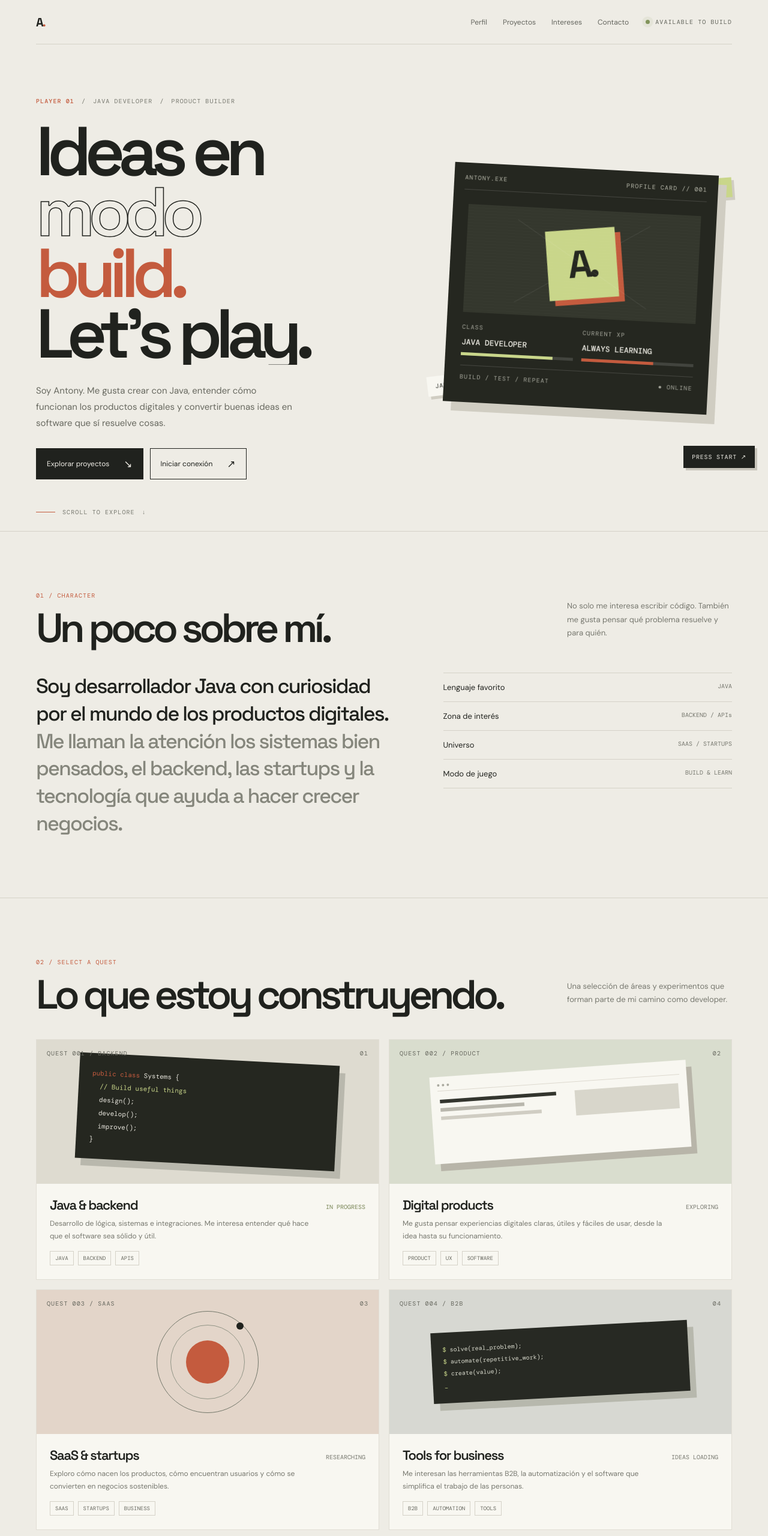
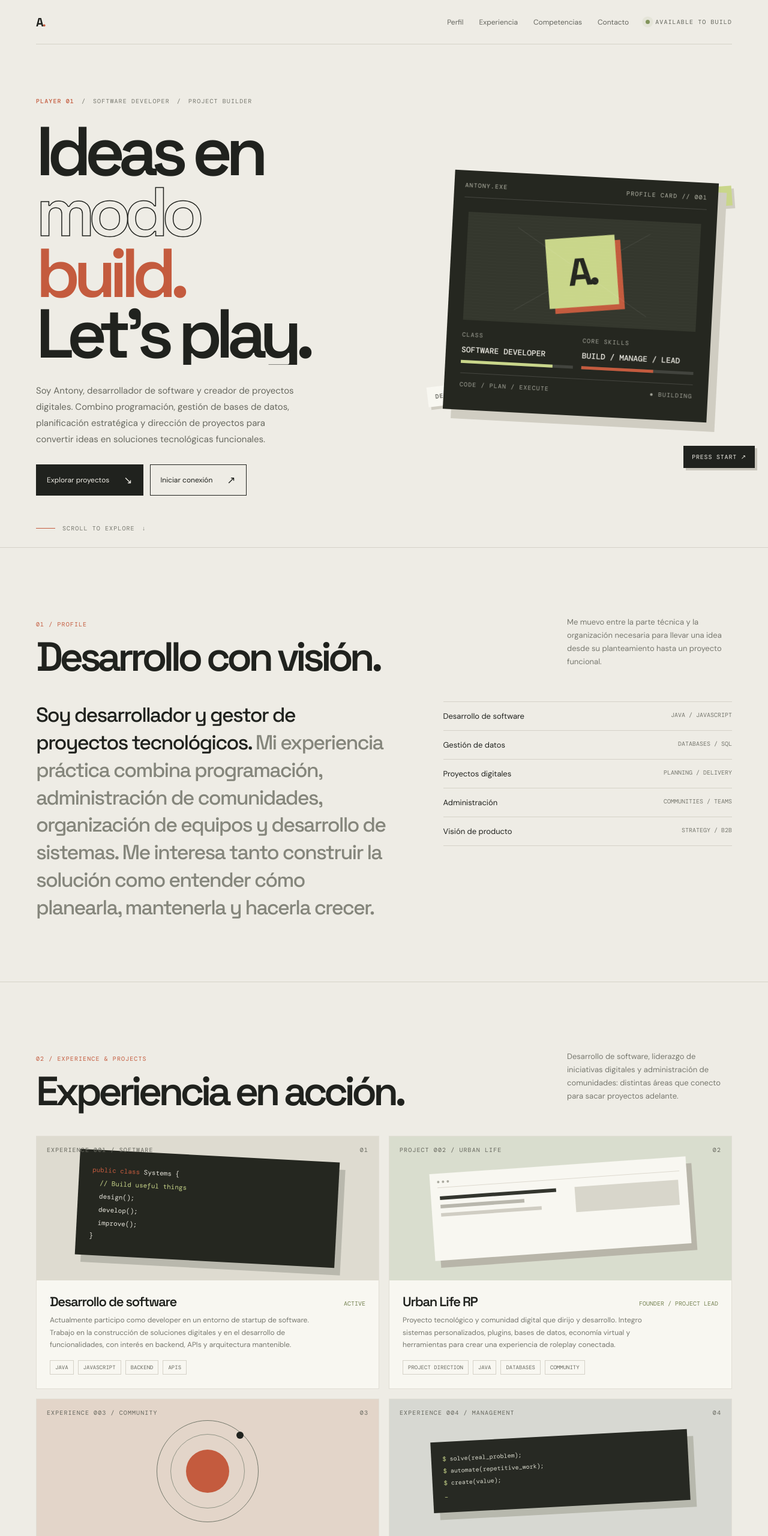
Before and after one commit to Antonysss/Antony-web, a plain HTML site: page index.html in a window 1280 px wide. Shown: the top 2560 px of the page at 60% size. Drawn offline with nearby package versions, Linux system fonts and the light colour scheme.

Commit message:
Update personal portfolio with developer and project management experience

```diff
--- a/index.html
+++ b/index.html
@@ -4,8 +4,8 @@
   <meta charset="UTF-8">
   <meta name="viewport" content="width=device-width, initial-scale=1">
   <meta name="theme-color" content="#eeece5">
-  <meta name="description" content="Antony — Desarrollador Java interesado en SaaS, startups y productos digitales B2B.">
-  <title>Antony — Developer / Player 01</title>
+  <meta name="description" content="Antony — Desarrollador de software con experiencia práctica en gestión de proyectos digitales, bases de datos, administración de comunidades y desarrollo de productos tecnológicos.">
+  <title>Antony — Software Developer / Project Builder</title>
   <link rel="preconnect" href="https://fonts.googleapis.com">
   <link rel="preconnect" href="https://fonts.gstatic.com" crossorigin>
   <link href="https://fonts.googleapis.com/css2?family=DM+Mono:wght@400;500&family=DM+Sans:wght@400;500;600;700&family=Space+Grotesk:wght@400;500;600;700&display=swap" rel="stylesheet">
@@ -29,30 +29,30 @@
   <header class="shell top">
     <a class="logo" href="#inicio">A<i>.</i></a>
     <div class="top-right">
-      <nav><a href="#perfil">Perfil</a><a href="#quests">Proyectos</a><a href="#focus">Intereses</a><a href="#contacto">Contacto</a></nav>
+      <nav><a href="#perfil">Perfil</a><a href="#quests">Experiencia</a><a href="#focus">Competencias</a><a href="#contacto">Contacto</a></nav>
       <div class="status mono"><i class="status-dot"></i> AVAILABLE TO BUILD</div>
     </div>
   </header>
   <main>
     <section class="shell hero" id="inicio">
       <div class="hero-copy-wrap">
-        <div class="level mono reveal"><b>PLAYER 01</b><span> / </span> JAVA DEVELOPER <span> / </span> PRODUCT BUILDER</div>
+        <div class="level mono reveal"><b>PLAYER 01</b><span> / </span> SOFTWARE DEVELOPER <span> / </span> PROJECT BUILDER</div>
         <h1 class="reveal"><span class="line"><span>Ideas en</span></span><span class="line"><span class="stroke">modo</span> <span class="orange">build.</span></span><span class="line"><span>Let's play.</span></span></h1>
-        <p class="hero-copy reveal d1">Soy Antony. Me gusta crear con Java, entender cómo funcionan los productos digitales y convertir buenas ideas en software que sí resuelve cosas.</p>
+        <p class="hero-copy reveal d1">Soy Antony, desarrollador de software y creador de proyectos digitales. Combino programación, gestión de bases de datos, planificación estratégica y dirección de proyectos para convertir ideas en soluciones tecnológicas funcionales.</p>
         <div class="actions reveal d2"><a class="btn" href="#quests">Explorar proyectos <span>↘</span></a><a class="btn ghost" href="#contacto">Iniciar conexión <span>↗</span></a></div>
       </div>
       <div class="game-panel reveal d2">
         <span class="float-tag one mono">NEW QUEST UNLOCKED ✳</span>
-        <span class="float-tag two mono">JAVA / LVL 01</span>
+        <span class="float-tag two mono">DEV / PROJECTS / DATA</span>
         <div class="panel-frame">
           <div class="panel-top mono"><span>ANTONY.EXE</span><span>PROFILE CARD // 001</span></div>
           <div class="panel-body">
             <div class="pixel-avatar"><div class="avatar-shape">A.</div><div class="scanline"></div></div>
             <div class="stats">
-              <div class="stat"><small class="mono">CLASS</small><strong>JAVA DEVELOPER</strong><div class="meter"><i></i></div></div>
-              <div class="stat"><small class="mono">CURRENT XP</small><strong>ALWAYS LEARNING</strong><div class="meter orange"><i></i></div></div>
+              <div class="stat"><small class="mono">CLASS</small><strong>SOFTWARE DEVELOPER</strong><div class="meter"><i></i></div></div>
+              <div class="stat"><small class="mono">CORE SKILLS</small><strong>BUILD / MANAGE / LEAD</strong><div class="meter orange"><i></i></div></div>
             </div>
-            <div class="panel-foot mono"><span>BUILD / TEST / REPEAT</span><span>● ONLINE</span></div>
+            <div class="panel-foot mono"><span>CODE / PLAN / EXECUTE</span><span>● BUILDING</span></div>
           </div>
         </div>
       </div>
@@ -60,62 +60,63 @@
     </section>
     <section class="section" id="perfil">
       <div class="shell">
-        <div class="section-head reveal"><div><div class="kicker mono">01 / CHARACTER</div><h2>Un poco sobre mí.</h2></div><p class="sub">No solo me interesa escribir código. También me gusta pensar qué problema resuelve y para quién.</p></div>
+        <div class="section-head reveal"><div><div class="kicker mono">01 / PROFILE</div><h2>Desarrollo con visión.</h2></div><p class="sub">Me muevo entre la parte técnica y la organización necesaria para llevar una idea desde su planteamiento hasta un proyecto funcional.</p></div>
         <div class="about">
-          <p class="about-lead reveal">Soy desarrollador Java con curiosidad por el mundo de los productos digitales. <span>Me llaman la atención los sistemas bien pensados, el backend, las startups y la tecnología que ayuda a hacer crecer negocios.</span></p>
+          <p class="about-lead reveal">Soy desarrollador y gestor de proyectos tecnológicos. <span>Mi experiencia práctica combina programación, administración de comunidades, organización de equipos y desarrollo de sistemas. Me interesa tanto construir la solución como entender cómo planearla, mantenerla y hacerla crecer.</span></p>
           <div class="skill-list reveal d1">
-            <div class="skill"><span>Lenguaje favorito</span><span>JAVA</span></div>
-            <div class="skill"><span>Zona de interés</span><span>BACKEND / APIs</span></div>
-            <div class="skill"><span>Universo</span><span>SAAS / STARTUPS</span></div>
-            <div class="skill"><span>Modo de juego</span><span>BUILD & LEARN</span></div>
+            <div class="skill"><span>Desarrollo de software</span><span>JAVA / JAVASCRIPT</span></div>
+            <div class="skill"><span>Gestión de datos</span><span>DATABASES / SQL</span></div>
+            <div class="skill"><span>Proyectos digitales</span><span>PLANNING / DELIVERY</span></div>
+            <div class="skill"><span>Administración</span><span>COMMUNITIES / TEAMS</span></div>
+            <div class="skill"><span>Visión de producto</span><span>STRATEGY / B2B</span></div>
           </div>
         </div>
       </div>
     </section>
     <section class="section" id="quests">
       <div class="shell">
-        <div class="section-head reveal"><div><div class="kicker mono">02 / SELECT A QUEST</div><h2>Lo que estoy construyendo.</h2></div><p class="sub">Una selección de áreas y experimentos que forman parte de mi camino como developer.</p></div>
+        <div class="section-head reveal"><div><div class="kicker mono">02 / EXPERIENCE & PROJECTS</div><h2>Experiencia en acción.</h2></div><p class="sub">Desarrollo de software, liderazgo de iniciativas digitales y administración de comunidades: distintas áreas que conecto para sacar proyectos adelante.</p></div>
         <div class="quest-grid">
           <article class="quest reveal" data-tilt>
-            <div class="quest-art"><span class="quest-label mono">QUEST 001 / BACKEND</span><span class="quest-index mono">01</span><div class="code-art"><em>public class</em> Systems {<br>&nbsp; <b>// Build useful things</b><br>&nbsp; design();<br>&nbsp; develop();<br>&nbsp; improve();<br>}</div></div>
-            <div class="quest-info"><div class="quest-meta"><h3>Java & backend</h3><span class="status-label">IN PROGRESS</span></div><p>Desarrollo de lógica, sistemas e integraciones. Me interesa entender qué hace que el software sea sólido y útil.</p><div class="chips"><span class="chip">Java</span><span class="chip">Backend</span><span class="chip">APIs</span></div></div>
+            <div class="quest-art"><span class="quest-label mono">EXPERIENCE 001 / SOFTWARE</span><span class="quest-index mono">01</span><div class="code-art"><em>public class</em> Systems {<br>&nbsp; <b>// Build useful things</b><br>&nbsp; design();<br>&nbsp; develop();<br>&nbsp; improve();<br>}</div></div>
+            <div class="quest-info"><div class="quest-meta"><h3>Desarrollo de software</h3><span class="status-label">ACTIVE</span></div><p>Actualmente participo como developer en un entorno de startup de software. Trabajo en la construcción de soluciones digitales y en el desarrollo de funcionalidades, con interés en backend, APIs y arquitectura mantenible.</p><div class="chips"><span class="chip">Java</span><span class="chip">JavaScript</span><span class="chip">Backend</span><span class="chip">APIs</span></div></div>
           </article>
           <article class="quest reveal d1" data-tilt>
-            <div class="quest-art"><span class="quest-label mono">QUEST 002 / PRODUCT</span><span class="quest-index mono">02</span><div class="art-window"><div class="window-bar"><i></i><i></i><i></i></div><div class="window-content"><div class="fake-lines"><i></i><i></i><i></i></div><div class="fake-block"></div></div></div></div>
-            <div class="quest-info"><div class="quest-meta"><h3>Digital products</h3><span>EXPLORING</span></div><p>Me gusta pensar experiencias digitales claras, útiles y fáciles de usar, desde la idea hasta su funcionamiento.</p><div class="chips"><span class="chip">Product</span><span class="chip">UX</span><span class="chip">Software</span></div></div>
+            <div class="quest-art"><span class="quest-label mono">PROJECT 002 / URBAN LIFE</span><span class="quest-index mono">02</span><div class="art-window"><div class="window-bar"><i></i><i></i><i></i></div><div class="window-content"><div class="fake-lines"><i></i><i></i><i></i></div><div class="fake-block"></div></div></div></div>
+            <div class="quest-info"><div class="quest-meta"><h3>Urban Life RP</h3><span class="status-label">FOUNDER / PROJECT LEAD</span></div><p>Proyecto tecnológico y comunidad digital que dirijo y desarrollo. Integro sistemas personalizados, plugins, bases de datos, economía virtual y herramientas para crear una experiencia de roleplay conectada.</p><div class="chips"><span class="chip">Project direction</span><span class="chip">Java</span><span class="chip">Databases</span><span class="chip">Community</span></div></div>
           </article>
           <article class="quest reveal" data-tilt>
-            <div class="quest-art"><span class="quest-label mono">QUEST 003 / SAAS</span><span class="quest-index mono">03</span><div class="orbit-art"><span></span></div></div>
-            <div class="quest-info"><div class="quest-meta"><h3>SaaS & startups</h3><span>RESEARCHING</span></div><p>Exploro cómo nacen los productos, cómo encuentran usuarios y cómo se convierten en negocios sostenibles.</p><div class="chips"><span class="chip">SaaS</span><span class="chip">Startups</span><span class="chip">Business</span></div></div>
+            <div class="quest-art"><span class="quest-label mono">EXPERIENCE 003 / COMMUNITY</span><span class="quest-index mono">03</span><div class="orbit-art"><span></span></div></div>
+            <div class="quest-info"><div class="quest-meta"><h3>Administración de comunidades</h3><span class="status-label">HANDS-ON</span></div><p>Experiencia administrando comunidades digitales y coordinando su operación. Organización de espacios, gestión de miembros, comunicación, estructura de roles y seguimiento de actividades para mantener proyectos ordenados.</p><div class="chips"><span class="chip">Administration</span><span class="chip">Discord</span><span class="chip">Coordination</span><span class="chip">Operations</span></div></div>
           </article>
           <article class="quest reveal d1" data-tilt>
-            <div class="quest-art"><span class="quest-label mono">QUEST 004 / B2B</span><span class="quest-index mono">04</span><div class="terminal-art"><span class="prompt">$</span> solve(real_problem);<br><span class="prompt">$</span> automate(repetitive_work);<br><span class="prompt">$</span> create(value);<br><span class="prompt">_</span></div></div>
-            <div class="quest-info"><div class="quest-meta"><h3>Tools for business</h3><span>IDEAS LOADING</span></div><p>Me interesan las herramientas B2B, la automatización y el software que simplifica el trabajo de las personas.</p><div class="chips"><span class="chip">B2B</span><span class="chip">Automation</span><span class="chip">Tools</span></div></div>
+            <div class="quest-art"><span class="quest-label mono">EXPERIENCE 004 / MANAGEMENT</span><span class="quest-index mono">04</span><div class="terminal-art"><span class="prompt">$</span> solve(real_problem);<br><span class="prompt">$</span> automate(repetitive_work);<br><span class="prompt">$</span> create(value);<br><span class="prompt">_</span></div></div>
+            <div class="quest-info"><div class="quest-meta"><h3>Gestión y dirección de proyectos</h3><span class="status-label">CORE PRACTICE</span></div><p>Planificación estratégica, definición de objetivos, organización de tareas y toma de decisiones. Me enfoco en conectar la parte técnica con la visión general para mantener el avance y la dirección de cada iniciativa.</p><div class="chips"><span class="chip">Strategy</span><span class="chip">Project management</span><span class="chip">Planning</span><span class="chip">Leadership</span></div></div>
           </article>
         </div>
       </div>
     </section>
     <section class="section" id="focus">
       <div class="shell">
-        <div class="section-head reveal"><div><div class="kicker mono">03 / SKILL TREE</div><h2>Ramas que quiero explorar.</h2></div></div>
+        <div class="section-head reveal"><div><div class="kicker mono">03 / CAPABILITIES</div><h2>Lo que aporto.</h2></div></div>
         <div class="focus-grid">
-          <article class="focus reveal"><div class="focus-num mono">NODE 01 / BUILD</div><h3>Software engineering</h3><p>Java, backend, APIs, arquitectura y sistemas que puedan mantenerse y evolucionar.</p></article>
-          <article class="focus reveal d1"><div class="focus-num mono">NODE 02 / CREATE</div><h3>Product thinking</h3><p>Detectar problemas, diseñar soluciones y convertir ideas en productos digitales.</p></article>
-          <article class="focus reveal d2"><div class="focus-num mono">NODE 03 / GROW</div><h3>SaaS & B2B</h3><p>Startups, modelos de negocio y herramientas que generan valor para otras empresas.</p></article>
+          <article class="focus reveal"><div class="focus-num mono">NODE 01 / TECH</div><h3>Desarrollo & datos</h3><p>Programación, lógica de sistemas, gestión de bases de datos y construcción de herramientas digitales.</p></article>
+          <article class="focus reveal d1"><div class="focus-num mono">NODE 02 / MANAGEMENT</div><h3>Organización & dirección</h3><p>Planificación estratégica, coordinación de tareas, administración de comunidades y seguimiento de proyectos.</p></article>
+          <article class="focus reveal d2"><div class="focus-num mono">NODE 03 / PRODUCT</div><h3>Visión de producto</h3><p>Comprender necesidades, definir soluciones y conectar tecnología con objetivos de negocio.</p></article>
         </div>
       </div>
     </section>
     <section class="contact" id="contacto">
       <div class="shell reveal">
-        <div class="kicker mono">04 / END OF LEVEL? NOT EVEN CLOSE.</div>
-        <h2>Let's build<br>something good.</h2>
-        <p>Siempre hay una idea interesante por explorar. Si estás construyendo algo relacionado con software, producto o tecnología, podemos conectar.</p>
-        <a class="btn" href="https://github.com/Antonysss" target="_blank" rel="noreferrer">Find me on GitHub <span>↗</span></a>
+        <div class="kicker mono">04 / LET’S CONNECT</div>
+        <h2>Ideas claras.<br>Trabajo real.</h2>
+        <p>Me interesa conectar con personas y equipos que estén creando productos, desarrollando software o impulsando proyectos tecnológicos. Si buscas colaborar, intercambiar ideas o construir algo con propósito, hablemos.</p>
+        <a class="btn" href="https://github.com/Antonysss" target="_blank" rel="noreferrer">Ver GitHub <span>↗</span></a>
         <div class="socials"><a href="https://github.com/Antonysss" target="_blank" rel="noreferrer">GitHub ↗</a><a href="#quests">Quests ↗</a><a href="#perfil">Character ↗</a></div>
       </div>
     </section>
   </main>
-  <footer class="shell"><span>© 2026 ANTONY / PLAYER 01</span><span>MADE TO BUILD, NOT TO BLEND IN.</span></footer>
+  <footer class="shell"><span>© 2026 ANTONY / SOFTWARE DEVELOPER</span><span>BUILD WITH INTENTION.</span></footer>
   <button class="command" id="surprise" type="button">PRESS START ↗</button>
   <div class="toast" id="toast" role="status">QUEST ACCEPTED. KEEP BUILDING.</div>
   <script>
```
